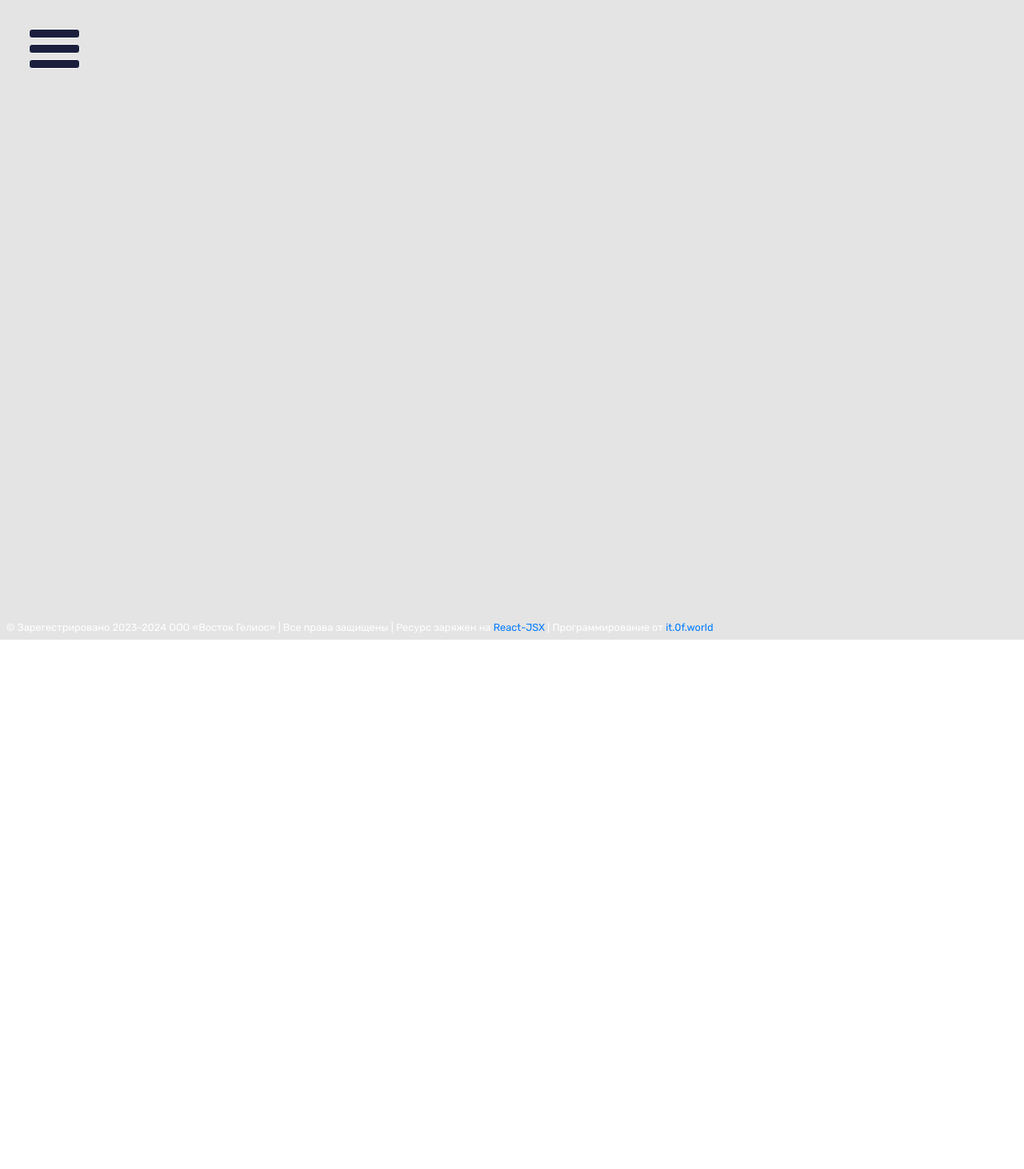
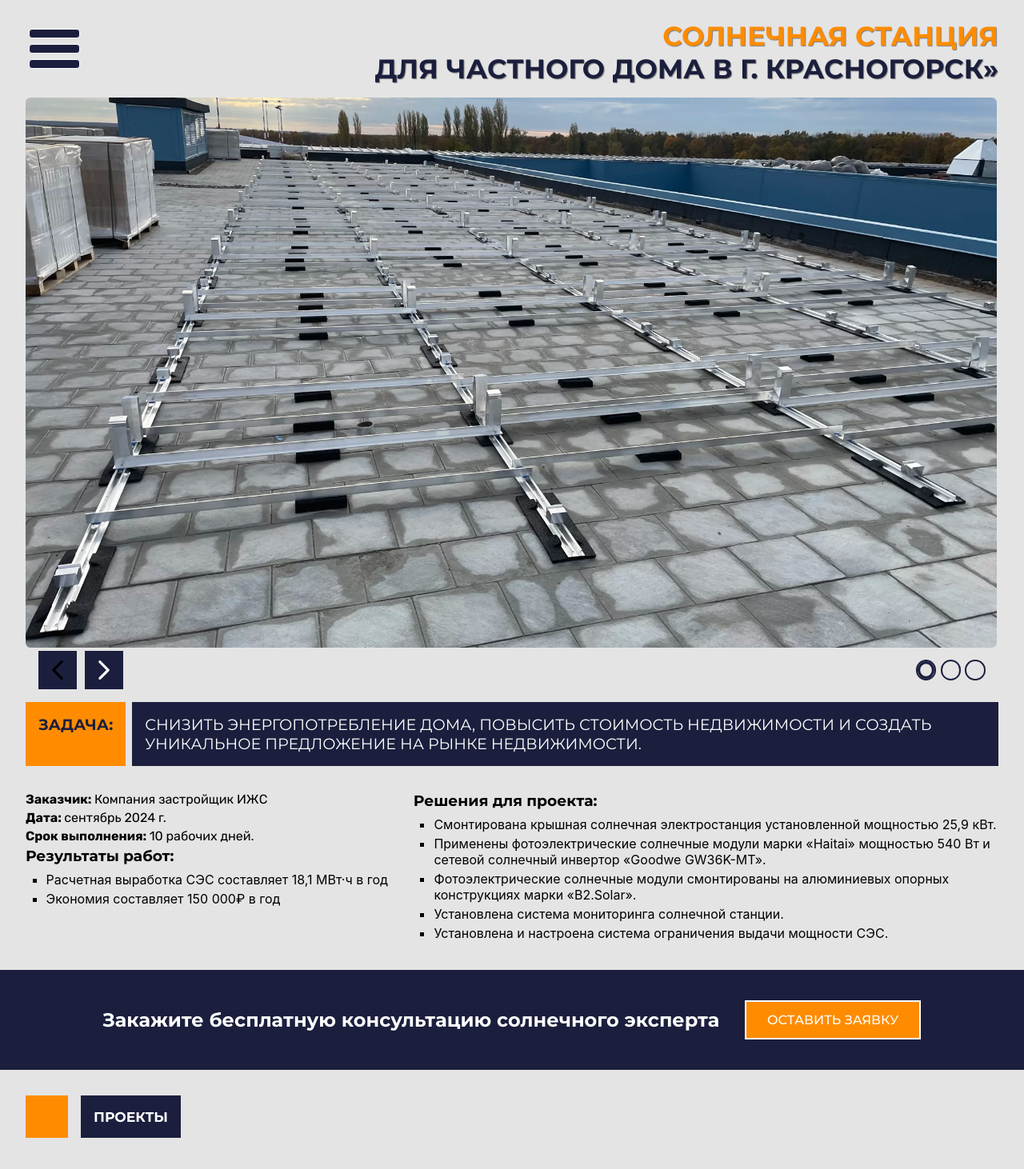
Before and after one commit to it-0f-world/vostok-gelios.ru, a React (Create React App) app: page /portfolio/krasnogorsk-26kVt in a window 1280 px wide. Shown: the top 1462 px of the page at 80% size. Before the commit the page ends 800 px from the top, so only its background shows below. Built offline with nearby package versions, Linux system fonts and the light colour scheme.

Commit message:
workflow 12.11.24 squeeze

```diff
--- a/src/App.jsx
+++ b/src/App.jsx
@@ -15,6 +15,7 @@ import MoscowPortfolio from './components/pages/portfolio/items/business/moscow-
 import SberPortfolio from './components/pages/portfolio/items/business/moscow-sbercity'
 import MoscowHohland from './components/pages/portfolio/items/business/moscow-hohland'
 import Vladimir23kVt from './components/pages/portfolio/items/household/vladimir-23kVt'
+import Krasnogorsk26kVt from './components/pages/portfolio/items/household/krasnogorsk-26kVt';
 
 class App extends React.Component {
   constructor(props) {
@@ -61,6 +62,7 @@ class App extends React.Component {
               <Route path="/portfolio/moscow-sbercity" element={<SberPortfolio closeMenu={() => this.closeMenu()} />} />
               <Route path="/portfolio/moscow-hohland" element={<MoscowHohland closeMenu={() => this.closeMenu()} />} />
               <Route path="/portfolio/vladimir-23kVt" element={<Vladimir23kVt closeMenu={() => this.closeMenu()} />} />
+              <Route path='/portfolio/krasnogorsk-26kVt' element={<Krasnogorsk26kVt closeMenu={() => this.closeMenu()} />} />
             </Routes>
           </main>
           <footer className={style.footer}>
--- /dev/null
+++ b/src/components/pages/portfolio/items/household/embla-carousel/krasnogorsk-26kVt-embla.jsx
@@ -0,0 +1,74 @@
+import { DotButton, useDotButton } from '../../EmblaCarouselDotButton'
+import {
+  PrevButton,
+  NextButton,
+  usePrevNextButtons
+} from '../../EmblaCarouselArrowButtons'
+import useEmblaCarousel from 'embla-carousel-react'
+import '../../embla.css'
+
+import IMG_0506 from '../../../img/voronezh_airport/IMG_0506.webp'
+import IMG_0507 from '../../../img/voronezh_airport/IMG_0507.webp'
+import IMG_0508 from '../../../img/voronezh_airport/IMG_0508.webp'
+
+export default function Carousel(props) {
+    const { options } = props
+    const [emblaRef, emblaApi] = useEmblaCarousel(options)
+
+    const { selectedIndex, scrollSnaps, onDotButtonClick } =
+        useDotButton(emblaApi)
+
+    const {
+        prevBtnDisabled,
+        nextBtnDisabled,
+        onPrevButtonClick,
+        onNextButtonClick
+    } = usePrevNextButtons(emblaApi)
+
+    return (
+        <section className="embla">
+            <div className="embla__viewport" ref={emblaRef}>
+                <div className="embla__container">
+                    <div className="embla__slide">
+                        <div className="embla__slide__number">
+                            <img src={IMG_0506} alt="Монтаж солнечных панелей на плоской крыше. Город Воронеж, Аэропорт. Солнечная электростанция для бизнеса." />
+                        </div>
+                    </div>
+                    <div className="embla__slide">
+                        <div className="embla__slide">
+                            <div className="embla__slide__number">
+                                <img src={IMG_0507} alt="Монтаж солнечных панелей на плоской крыше. Город Воронеж, Аэропорт. Солнечная электростанция для бизнеса." />
+                            </div>
+                        </div>
+                    </div>
+                    <div className="embla__slide">
+                        <div className="embla__slide">
+                            <div className="embla__slide__number">
+                                <img src={IMG_0508} alt="Монтаж солнечных панелей на плоской крыше. Город Воронеж, Аэропорт. Солнечная электростанция для бизнеса." />
+                            </div>
+                        </div>
+                    </div>
+                </div>
+            </div>
+
+            <div className="embla__controls">
+                <div className="embla__buttons">
+                    <PrevButton onClick={onPrevButtonClick} disabled={prevBtnDisabled} />
+                    <NextButton onClick={onNextButtonClick} disabled={nextBtnDisabled} />
+                </div>
+
+                <div className="embla__dots">
+                {scrollSnaps.map((_, index) => (
+                    <DotButton
+                    key={index}
+                    onClick={() => onDotButtonClick(index)}
+                    className={'embla__dot'.concat(
+                        index === selectedIndex ? ' embla__dot--selected' : ''
+                    )}
+                    />
+                ))}
+                </div>
+            </div>
+        </section>
+    )
+}
--- /dev/null
+++ b/src/components/pages/portfolio/items/household/krasnogorsk-26kVt.jsx
@@ -0,0 +1,50 @@
+import style from '../portfolio-items.module.css'
+import Carousel from './embla-carousel/krasnogorsk-26kVt-embla.jsx'
+import Portfolio from '../../../main/portfolio.jsx'
+import ContactForm from '../../../main/contactForm.jsx'
+import HireUs from '../../../forIndustrial/hireUs.jsx'
+
+const OPTIONS = {}
+
+export default function Krasnogorsk26kVt(props) {
+    return (
+        <div className={style.wrapper}>
+            <div className={style.container}>
+                <h1><span style={{color: '#ff8c00'}}>Солнечная станция</span><br /> для частного дома в г. Красногорск»</h1>
+                <Carousel options={OPTIONS} />
+                <div className={style.description}>
+                    <div className={style.tasks}>
+                        <h6>Задача:</h6>
+                        <p>Снизить энергопотребление дома, повысить стоимость недвижимости и создать уникальное предложение на рынке недвижимости.</p>
+                    </div>
+                    <div className={style.specification}>
+                        <div сlassName={style.info}>
+                            <p><strong>Заказчик: </strong>Компания застройщик ИЖС</p>
+                            <p><strong>Дата: </strong>сентябрь 2024 г.</p>
+                            <p><strong>Срок выполнения: </strong>10 рабочих дней.</p>
+                            <h3 className={style.results}>Результаты работ:</h3>
+                            <ul>
+                                <li>Расчетная выработка СЭС составляет 18,1 МВт·ч в год</li>
+                                <li>Экономия составляет 150 000₽ в год</li>
+                            </ul>
+                        </div>
+                        <div className={style.solution}>
+                            <h3>Решения для проекта:</h3>
+                            <ul>
+                                <li>Смонтирована крышная солнечная электростанция установленной мощностью 25,9 кВт.</li>
+                                <li>Применены фотоэлектрические солнечные модули марки «Haitai» мощностью 540 Вт и сетевой солнечный инвертор «Goodwe GW36K-MT».</li>
+                                <li>Фотоэлектрические солнечные модули смонтированы на алюминиевых опорных конструкциях марки «B2.Solar».</li>
+                                <li>Установлена система мониторинга солнечной станции.</li>
+                                <li>Установлена и настроена система ограничения выдачи мощности СЭС.</li>
+                            </ul>
+                        </div>
+                    </div>
+                </div>
+            </div>
+            <HireUs />
+            <Portfolio />
+            <div style={{height: '2rem'}}></div>
+            <ContactForm />
+        </div>
+    )
+}
--- a/src/components/pages/portfolio/portfolio.jsx
+++ b/src/components/pages/portfolio/portfolio.jsx
@@ -95,7 +95,7 @@ export default function About() {
                                     <div className={style.overlay}></div>
                                 </div>
                             </NavLink>
-                            <div className={style.item}>
+                            <NavLink to='/portfolio/krasnogorsk-26kVt' className={style.item}>
                                 <div className={style.imageContainer}>
                                     <img src={Moscow} alt="солнечная электростанция в Красногорске, частный дом" />
                                     <div className={style.info}>
@@ -104,7 +104,7 @@ export default function About() {
                                     </div>
                                     <div className={style.overlay}></div>
                                 </div>
-                            </div>
+                            </NavLink>
                             <div className={style.item}>
                                 <div className={style.imageContainer}>
                                     <img src={Rosinki} alt="солнечная электростанция для частного дома в г.Москва" />
```
